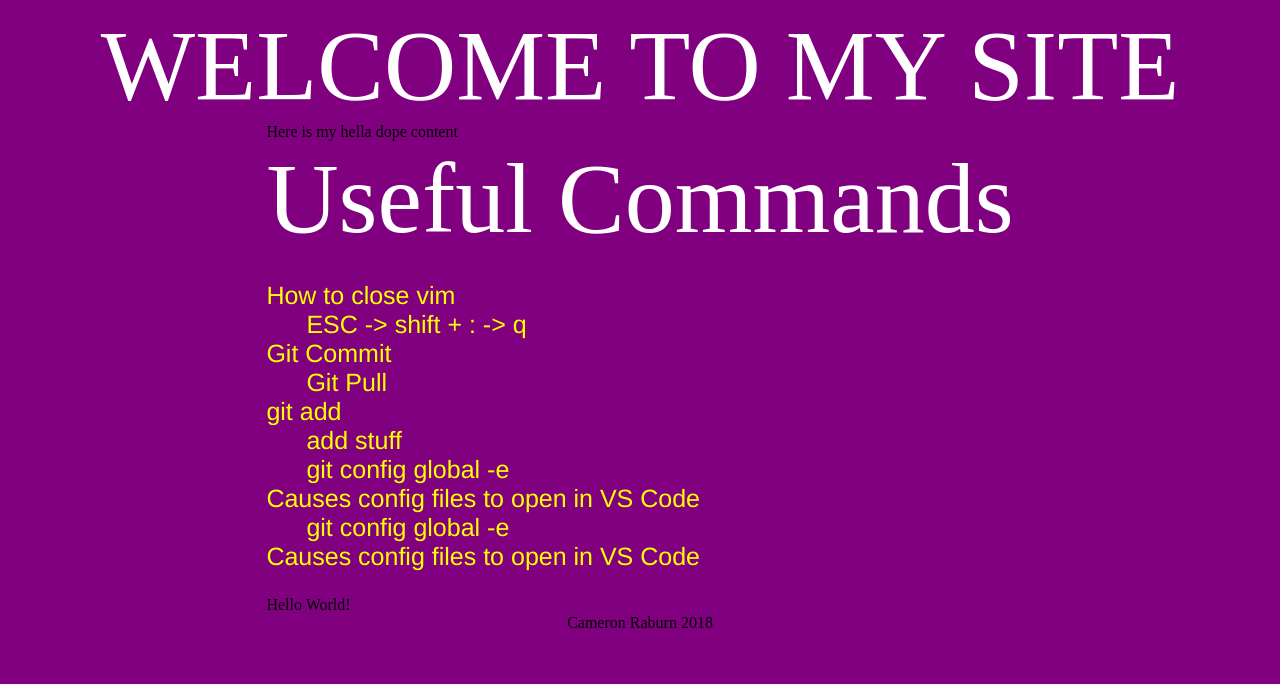
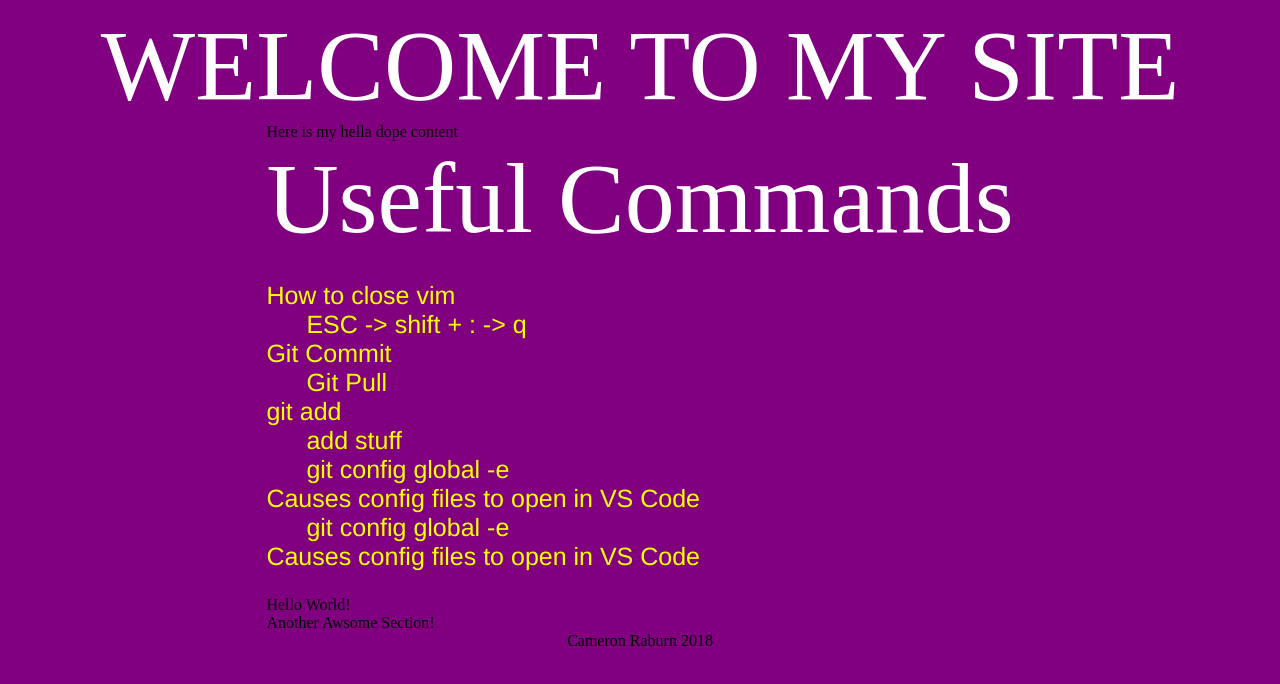
Before and after one commit to Craveburn/cmd-website, a plain HTML site: page index.html in a window 1280 px wide. Drawn offline with Linux system fonts and the light colour scheme.

Commit message:
another awsome section

```diff
--- a/index.html
+++ b/index.html
@@ -26,6 +26,7 @@
 				</dl>
 			</section>
 			<section>Hello World!</section>
+			<section>Another Awsome Section!</section>
 		</main>
 		<footer> Cameron Raburn 2018 </footer>
 	</div>
```
